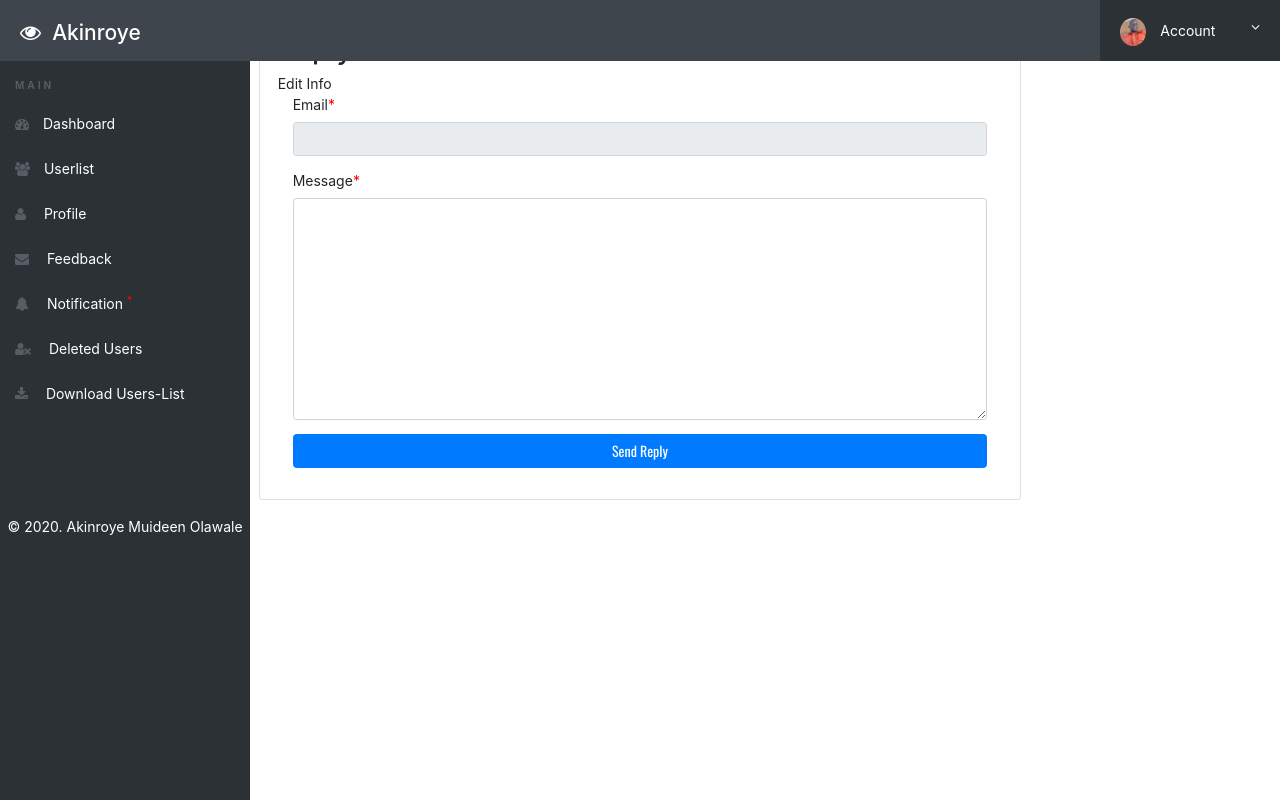
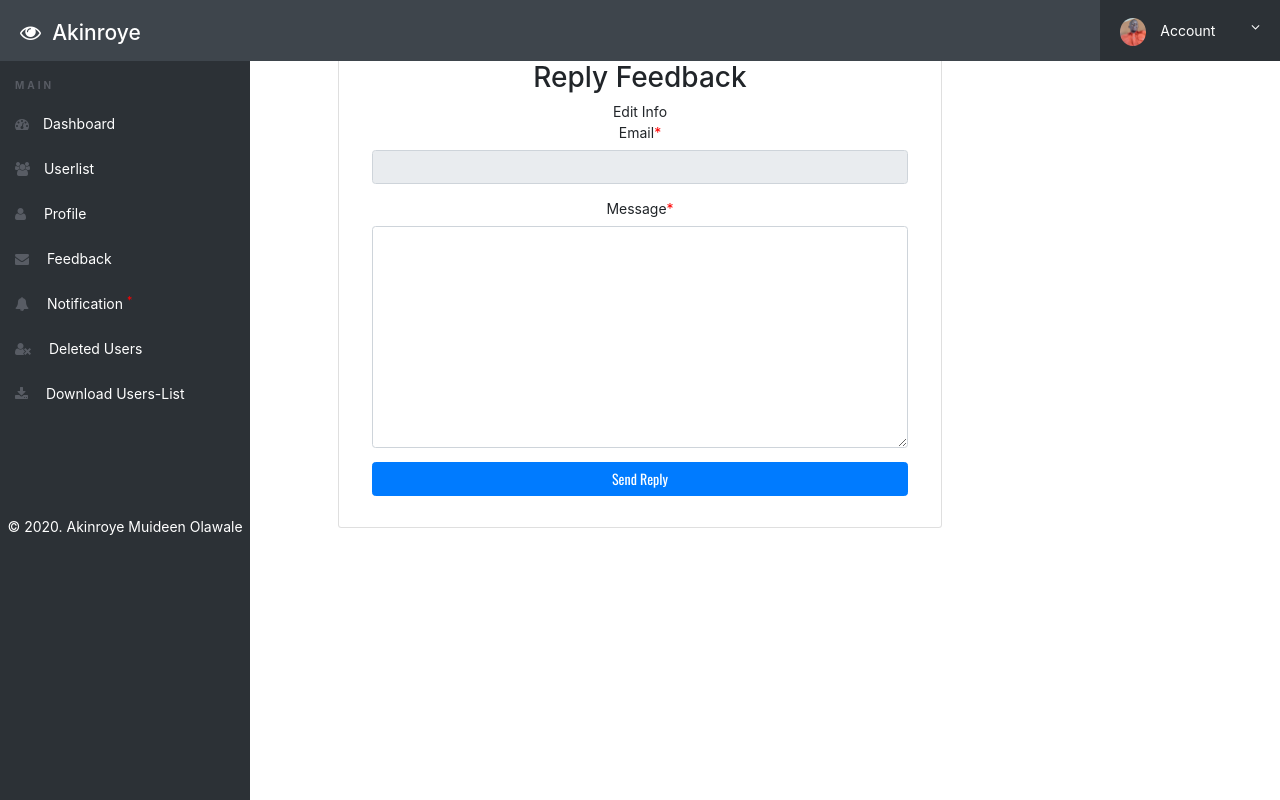
Before and after one commit to akmuola/akinroye, a PHP site: page /admin/sendreply.php in a window 1280 px wide. Run offline with PHP 8.4, Linux system fonts and the light colour scheme; a user stored in the database is signed in; data that the repository does not hold is empty.

Commit message:
My Third Commit, Screenshot Directory Added

```diff
--- a/admin/sendreply.php
+++ b/admin/sendreply.php
@@ -102,12 +102,12 @@
 	<div class="ts-main-content">
 	<?php include('includes/leftbar.php');?>
 
-			<div class="container">
+			<div class="container text-center">
 				<div class="row">
 					<div class="col-md-10 mx-auto">
 						<div class="row">
-							<div class="col-md-10 mx-auto">
-							<div class="card card-body mt-3">
+							<div class="col-md-8 mx-auto">
+							<div class="card card-body mt-5">
                             <h2>Reply Feedback</h2>
 								<div class="panel panel-default">
 									<div class="panel-heading">Edit Info</div>
```
Also changed, not shown: 5 other files.
